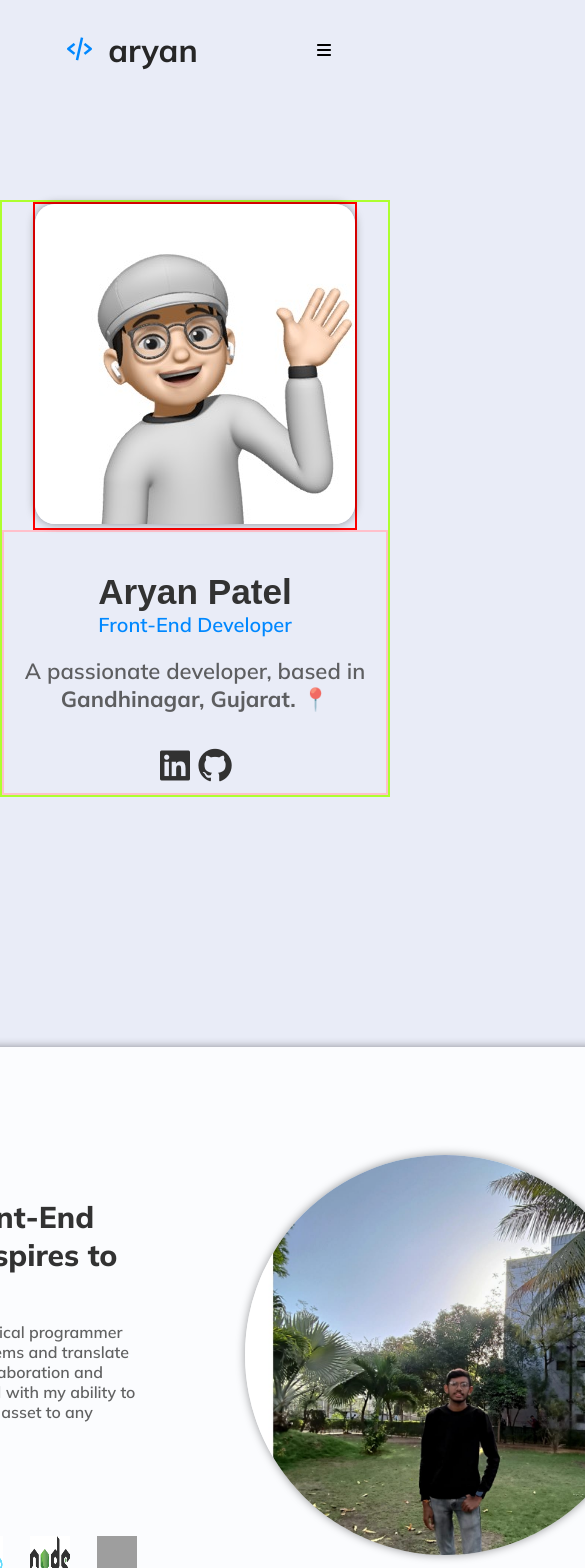
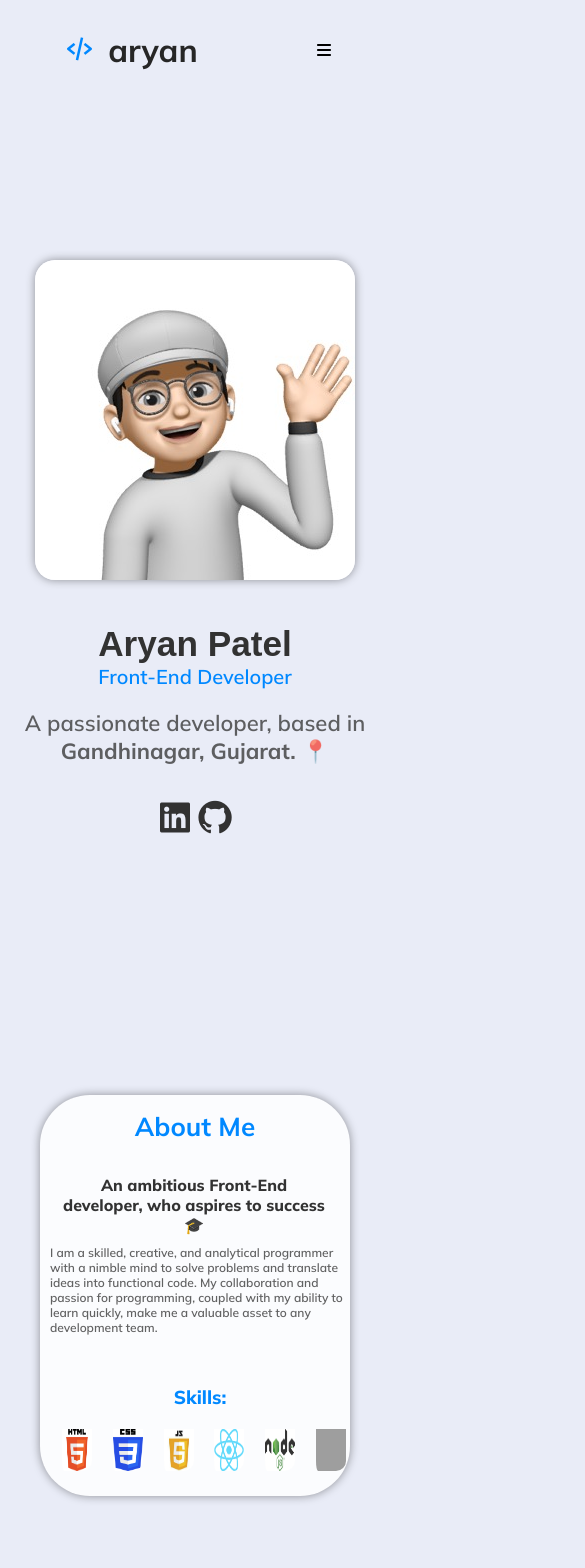
Before and after one commit to Aryanpatel1066/aryanpatel, a React (Vite) app: page / in a window 390 px wide. Shown: the top 1568 px of the page, 585 px wide, since content can reach past the window. Built offline with nearby package versions, Linux system fonts and the light colour scheme; grey boxes are pictures that could not be loaded.

Commit message:
first commit of the day work on responsive

```diff
--- a/src/App.css
+++ b/src/App.css
@@ -187,6 +187,8 @@ body.dark {
     justify-content: center;
     transition: 0.3s;
     margin-bottom: 100px;
+    /* border:2px solid red; */
+    max-width: auto;
 }
 
 .about-moldure {
@@ -197,9 +199,11 @@ body.dark {
     justify-content: space-between;
     box-shadow: 0px 0px 10px var(--box-shadow-color);
     height: 600px;
+    /* max-width:  1000px; */
     padding: 10px 120px 20px 120px;
     transition: 0.3s;
     background-color: var(--background-color-alt);
+    /* border: 2px solid maroon; */
 }
 
 .about-moldure:hover {
@@ -208,6 +212,8 @@ body.dark {
 }
 
 .img-about img {
+    position: relative;
+    right:20px;
     transition: 0.3s;
     width: 400px;
     border-radius: 50%;
@@ -219,8 +225,9 @@ body.dark {
 }
 
 .about-content {
-    padding-right: 100px;
+    /* padding-right: 100px; */
     transition: 0.3s;
+    margin: 5px;
 }
 
 .about-content h1 {
@@ -244,7 +251,7 @@ body.dark {
 }
 
 .about-content h3 {
-    padding-top: 40px;
+    padding-top: 30px;
     font-weight: 800;
     color: var(--text-color-light);
 }
@@ -265,7 +272,7 @@ body.dark {
 /* Projects */
 .projectCard {
     height: 410px;
-    width: 312px;
+    max-width: 312px;
     background-color: var(--background-color-alt);
     border-radius: 10px;
     padding: 4px;
@@ -273,6 +280,50 @@ body.dark {
     box-shadow: 0px 0px 10px var(--box-shadow-color);
     filter: brightness(1) contrast(1);
     transition: 0.5s;
+    border:2px solid purple;
+    flex:1 1 100%;
+}
+.projects-content {
+    border: 2px solid yellow;
+   display: flex;
+   flex-wrap: wrap;
+   gap:10px;
+}
+
+@media (max-width: 460px) {
+    .projects-content {
+       max-width: 100%;
+    }
+}  */
+
+
+.projectCard {
+    height: 410px;
+    max-width: 312px;
+    background-color: var(--background-color-alt);
+    border-radius: 10px;
+    padding: 4px;
+    margin: 10px;
+    box-shadow: 0px 0px 10px var(--box-shadow-color);
+    filter: brightness(1) contrast(1);
+    transition: 0.5s;
+    border: 2px solid purple;
+    flex: 1 1 calc(50% - 20px); /* Two cards per row with margin */
+}
+
+.projects-content {
+    border: 2px solid yellow;
+    display: flex;
+    flex-wrap: wrap;
+    justify-content: space-around;
+    gap: 10px;
+}
+
+@media (max-width: 460px) {
+    .projectCard {
+        flex: 1 1 100%; /* One card per row on small screens */
+        max-width: 100%;
+    }
 }
 
 .projectCard:hover {
@@ -281,6 +332,7 @@ body.dark {
 
 .projects {
     padding-top: 100px;
+    border:2px solid aqua;
 }
 
 #projectImg {
@@ -665,7 +717,7 @@ footer {
 }
 
 .slidBar {
-    width: 100%;
+    width: 90%;
     height: auto;
     overflow: hidden;
     transition: height 0.3s ease-in-out;
@@ -673,9 +725,9 @@ footer {
     position: absolute;
     top: 100px;
     left: 0;
-    /* border: 2px solid pink; */
-    z-index: 1000;
+     z-index: 1000;
     display: none;
+     /* box-shadow: 0 0 10px var(--header-text-color); */
 }
 
 .slidBar.open {
@@ -704,10 +756,10 @@ footer {
 @media (max-width: 552px) {
     .slidBar{
         display: block;
+        /* border:2px solid green; */
     }
     .header-buttons {
-        border: 2px solid green;
-        display: none;
+         display: none;
     }
     .hambargur {
         display: block;
@@ -718,18 +770,13 @@ footer {
 
 }
 /* 1.2) home page */
-@media  (max-width:866px) {
+@media  (max-width:866px)  {
     .home{
-        border:2px solid greenyellow;
-        display: flex;
+         display: flex;
         flex-direction: column;
+        margin-top: 10rem;
     }
-    .img-home{
-        border:2px solid red;
-    }
-    .fw{
-        border:2px solid pink;
-    }
+
 }
 @media (max-width:410px) {
     .fw h2{
@@ -746,3 +793,112 @@ footer {
         font-size: 1.5rem;
      }
 }
+/* .about-content{
+    border:2px solid gold;
+}
+.img-about{
+    border:2px solid royalblue
+} */
+ @media  (max-width:1180px) {
+    .about-moldure{
+        max-width: 700px;
+        flex-direction: column;
+        height:auto;
+        max-width:500px;
+    }
+
+ }
+ @media  (max-width:780px) {
+    .img-about{
+        display:none;
+    }
+    .about-moldure{
+        max-width: 350px;
+    }
+ }
+ @media (max-width:600px) {
+    .about-moldure{
+        max-width: 250px;
+    }
+    .about-content h2{
+        font-size: 20px;
+        font-weight: 800;
+        text-align: center;
+        /* margin-left: 60px; */
+    }
+    .about-content h1{
+        /* margin-left: 30px; */
+        text-align: center;
+    }
+    .about-content p{
+        margin-left: auto;
+    }
+ }
+ .skillContainer{
+     height: auto;
+    width: 300px;
+    margin-left: 10px;
+  }
+  @media (max-width:500px){
+    .about-moldure{
+        width: 150px;
+        height: auto;
+     }
+    .about-content p{
+        font-size: 12px;
+        height: auto;
+        /* border:2px solid goldenrod; */
+        max-width: 370px;
+
+    }
+    .about-content img{
+        width: 30px;
+    }
+  }
+  @media  (max-width:400px) {
+    .about-moldure{
+        width: 70px;
+    }
+    .about-content h1{
+        font-size: 26px;
+    }
+    .about-content h2{
+        font-size: 16px;
+        width: 270px;
+        margin-left: 19px;
+    }
+    .about-content p{
+        height: 100px;
+        width: 300px;
+    }
+    .about-content h3{
+        text-align: center;
+    }
+    .skills{
+        /* border:2px solid royalblue; */
+        display: flex;
+        flex-wrap: wrap;
+    }
+  }
+  @media (max-width:322px) {
+    .skills{
+        display: grid;
+        grid-template-columns: repeat(3,1fr);
+        gap:10px;
+    }
+    .about-moldure{
+        width:15px;
+    }
+    .about-content h2{
+        font-size: 14px;
+        width:240px;
+    }
+    .about-content p{
+        width:230px;
+        height: auto;
+    }
+    .skillContainer{
+        width:220px;
+        margin-left: 20px;
+    }
+  }
--- a/src/components/About.jsx
+++ b/src/components/About.jsx
@@ -6,24 +6,25 @@ import { skills } from '../data/skills';
 const About = () => {
   return (
     <section className="about" id="about">
-      <div className="about-moldure">
-        <div className="about-content">
+        <div className="about-moldure">
+        <div className="img-about">
+          <img src={me} alt="About"  />
+        </div>
+          <div className="about-content">
           <h1>About Me</h1>
           <h2>An ambitious Front-End developer, who aspires to success 🎓</h2>
           <p>
             I am a skilled, creative, and analytical programmer with a nimble mind to solve problems and
             translate ideas into functional code. My collaboration and passion for programming, coupled with
             my ability to learn quickly, make me a valuable asset to any development team.
-          </p>
+          </p><div className='skillContainer'>
           <h3 id='skillHead'>Skills:</h3>
           <div className="skills">
             {skills.map(skill => (
               <img  className="skillImg"key={skill.name} src={skill.icon} alt={skill.name} />
             ))}
           </div>
-        </div>
-        <div className="img-about">
-          <img src={me} alt="About"  />
+          </div>
         </div>
       </div>
     </section>
```
